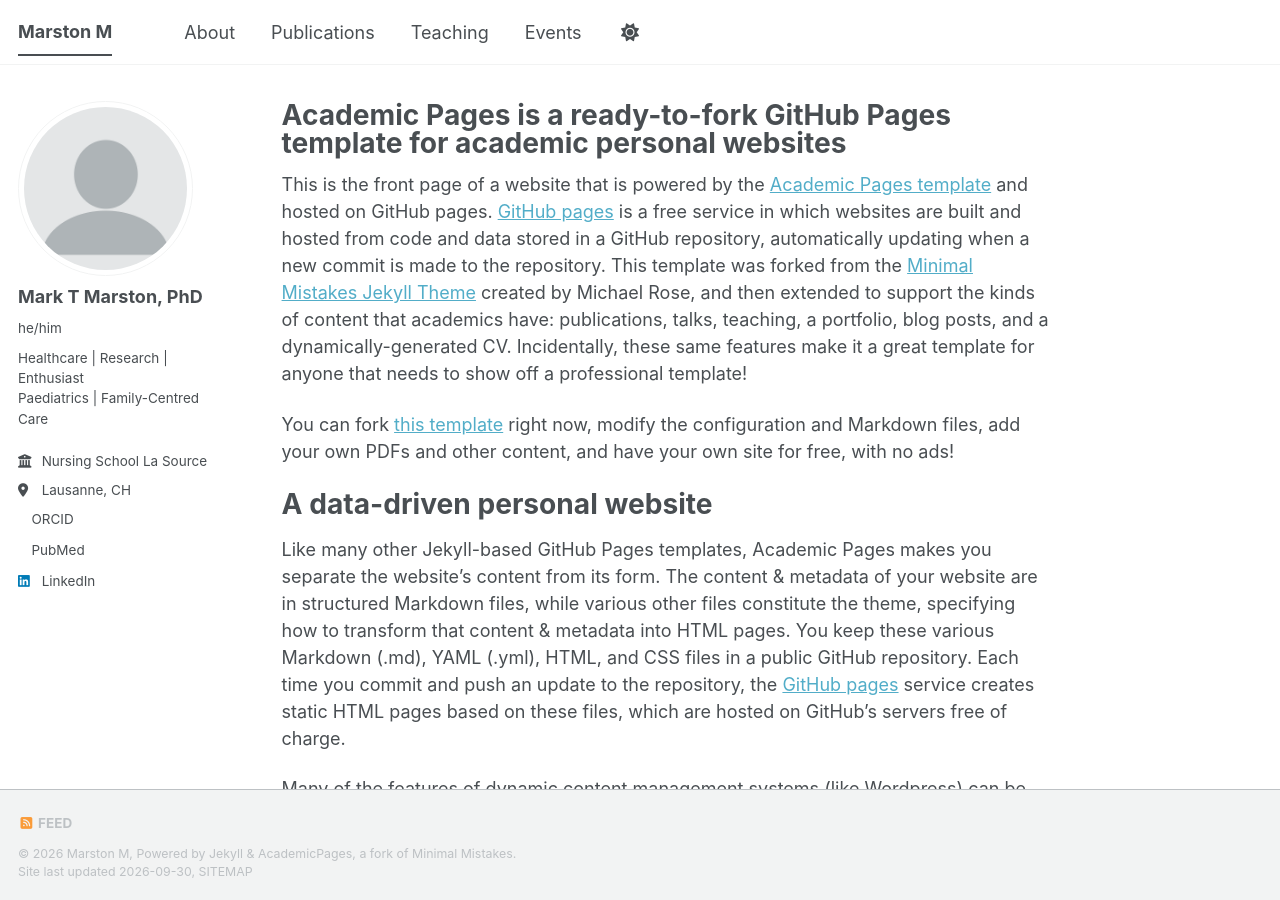
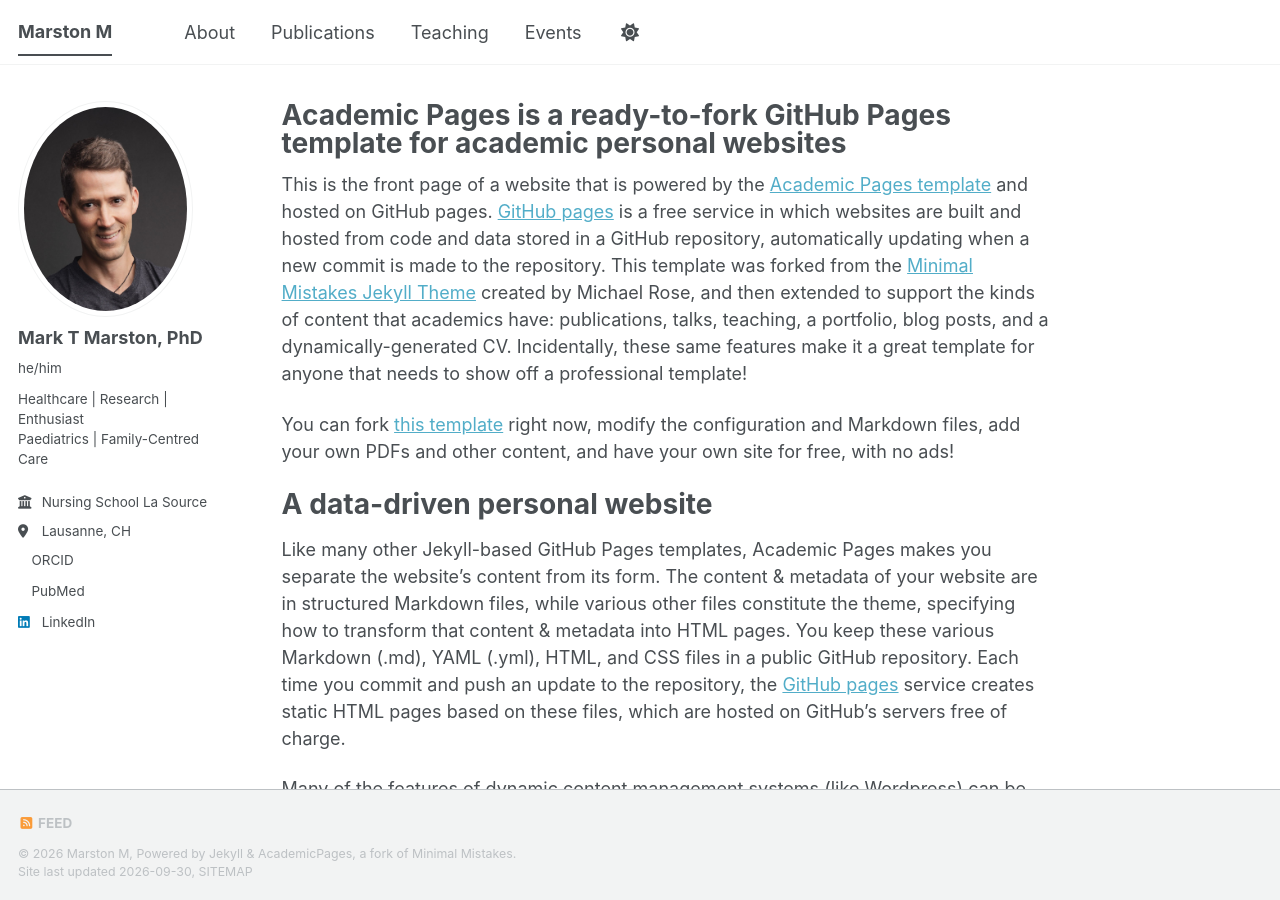
Before and after one commit to marstonRN/marston.github.io, a Jekyll site: the page built from _pages/about.md, in a window 1280 px wide and 900 px high. Built offline with Jekyll 4.4.1, drawn with Linux system fonts in a browser that asks for light colours; a style sheet for code colours, icons or effects is not loaded.

Commit message:
Update _config.yml

```diff
--- a/_config.yml
+++ b/_config.yml
@@ -23,7 +23,7 @@
 #               Additional customization can be done by editing /_includes/author-profile.html
 author:
   # Biographic information
-  avatar           : "profile.png"
+  avatar           : "Photo perso - C_241216.jpg"
   name             : "Mark T Marston, PhD"
   pronouns         : "he/him"
   bio              : "Healthcare | Research | Enthusiast<br>Paediatrics | Family-Centred Care"
```
